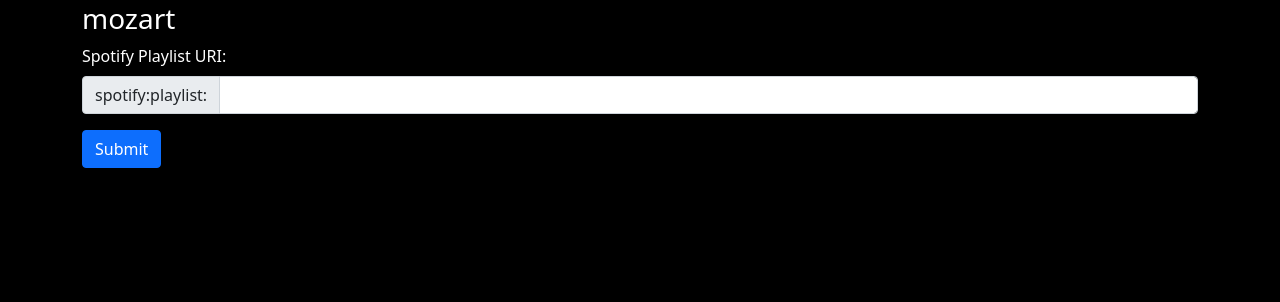
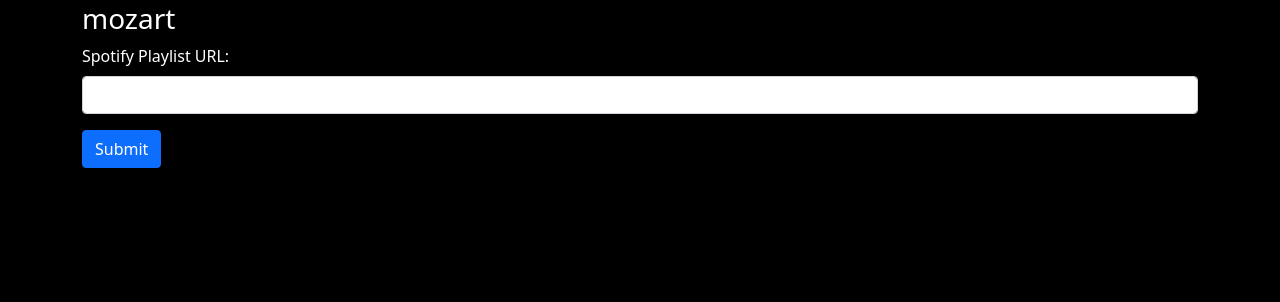
Before and after one commit to ColeBallard/mozart, a Python web app: template flask/templates/playlist.html in a window 1280 px wide. Shown: the part 46-348 px from the top of the page. Run offline with Jinja, Linux system fonts and the light colour scheme; the template is opened without the code that fills it, so the values that code supplies are empty.

Commit message:
changed uri to url

```diff
--- a/flask/app.py
+++ b/flask/app.py
@@ -41,10 +41,10 @@
 def playlist():
     access_token = session['access_token']
     sp_api = spotipy.Spotify(access_token)
-    uri = request.form['spotify-uri']
+    url = request.form['spotify-url']
     # playlist = sp_api.playlist(uri)
-    print(uri)
-    sav.download(uri, query_type=Type.PLAYLIST)
+    # print(playlist['tracks']['total'])
+    # sav.download(uri, query_type=Type.PLAYLIST)
     return render_template('playlist.html')
 
 if __name__ == '__main__':
--- a/flask/templates/playlist.html
+++ b/flask/templates/playlist.html
@@ -8,10 +8,9 @@
         <div class="mx-auto">
           <h3>mozart</h3>
           <form action="{{ url_for('playlist') }}" method="post">
-            <label class="form-label">Spotify Playlist URI:</label>
+            <label class="form-label">Spotify Playlist URL:</label>
             <div class="input-group mb-3">
-              <span class="input-group-text">spotify:playlist:</span>
-              <input type="text" class="form-control" id="spotify-uri" name="spotify-uri">
+              <input type="text" class="form-control" id="spotify-url" name="spotify-url">
             </div>
             <button type="submit" class="btn btn-primary">Submit</button>
           </form>
```
Also changed, not shown: 1 other file.
